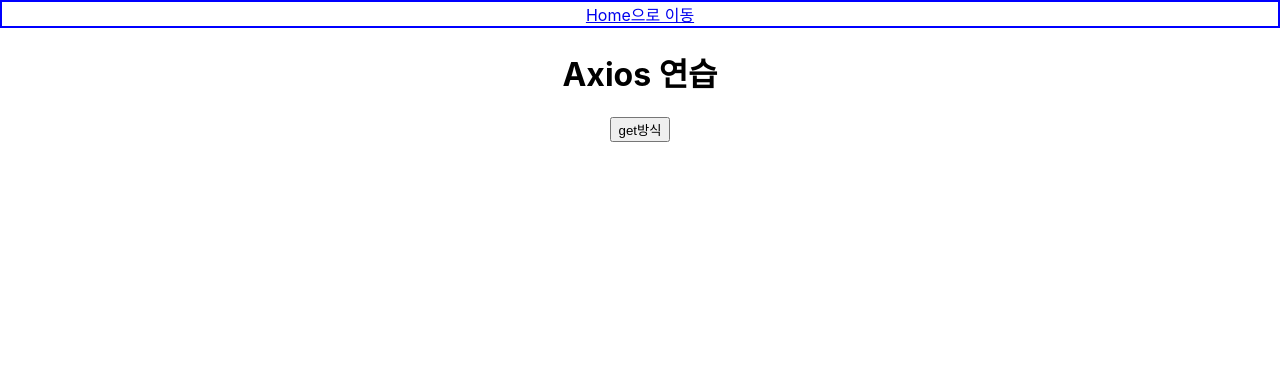
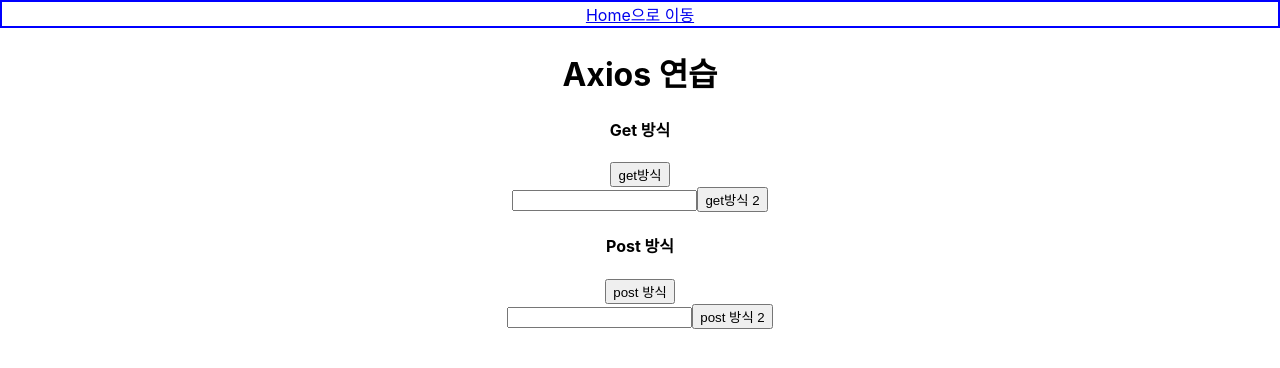
Before and after one commit to SYAN-01/cyciReact2, a React (Create React App) app: page /ax1 in a window 1280 px wide. Shown: the top 368 px of the page. Built offline with nearby package versions, Linux system fonts and the light colour scheme.

Commit message:
Feat: axios 사용방법

```diff
--- a/src/comp/ax/ax01.js
+++ b/src/comp/ax/ax01.js
@@ -1,9 +1,14 @@
 import axios from 'axios'
-import { useState } from 'react';
+import { useRef, useState } from 'react';
 
 export default function Ax1() {
 
     const [지역, 변경지역] = useState([]);
+    const text = useRef(); // 변수를 가상 dom에만 저장을 하고요. 랜더 현상 x.
+    // 사용자에게 변화 되는 데이터를 보여줄 필요가 없지만.
+    // 데이터는 저장
+
+    const text2 = useRef();
 
     function axios01() {
         console.log('==== axios get 방식'); //키보드 이슈 심각하다.
@@ -20,15 +25,68 @@
         // Promise 라는 JavaScript 기능하고 비슷.
         // ES 6 문법.
         //
+    }
+
+    //useRef
+
+    function axios2() {
+        // document.getElementById('aaa')  == text.current
+        console.log(text.current.value);
+
+        const obj = {
+            id: '1'
+        }
+
+        console.log(obj);
+
+        axios.get('http://localhost:8080/api/area/byId', {params: {
+            id: '1'
+        }})
+        .then(res => {
+            console.log(res);
+        })
+
+    }
+
+    function axios3() {
+        axios.post('http://localhost:8080/api/member/list')
+        .then( res => {
+            console.log(res);
+        })
+    }
+
+    function axios4()  {
+        const obj = {
+            "id": text2.current.value
+        } // { "id": "hello World"}
+        axios.post('http://localhost:8080/api/member/findId', JSON.stringify(obj)
+        , {
+            headers: {
+                'Content-Type': 'application/json'
+            }
+        }
+        )
+        .then(res => {
+            console.log(res);
+        })
+    }
 
 
-
-    }
 
     return (
         <div>
             <h1>Axios 연습</h1>
-            <input type='button' onClick={axios01} value='get방식' />
+            <h4>Get 방식</h4>
+            <input type='button' onClick={axios01} value='get방식' /><br/>
+            <input type='text' ref={text} ></input>
+            <input type='button' onClick={axios2} value='get방식 2' />
+            <h4>Post 방식</h4>
+            {/* method // 전송 방법: method, GET, POST ( TOMCAT은 GET, POST만 지원 ) */}
+
+            <input type='button' onClick={axios3} value='post 방식' /><br/>
+            <input type='text' ref={text2} />
+            <input type='button' onClick={axios4} value='post 방식 2' />
+
 
         </div>
     )
```
